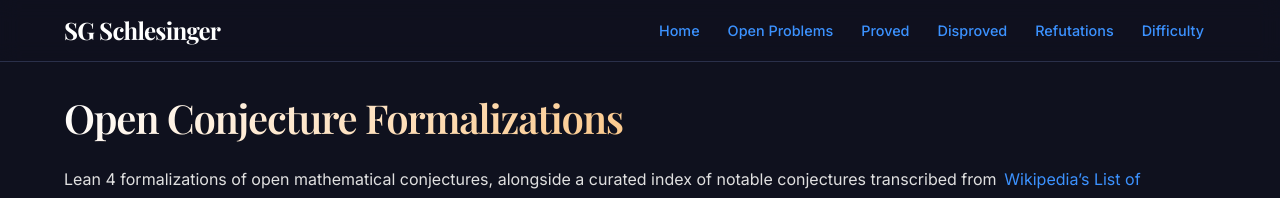
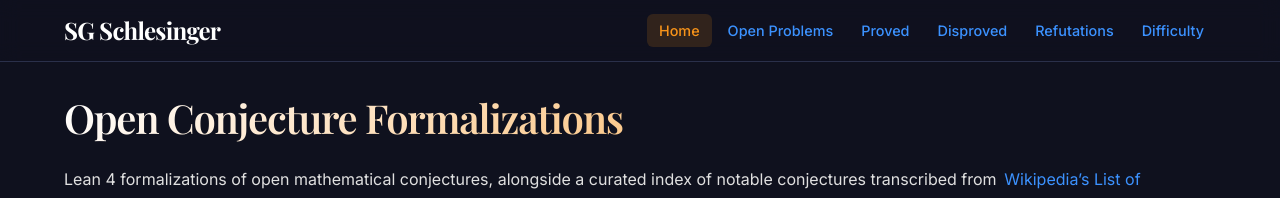
Before and after one commit to SamuelSchlesinger/open-conjecture-formalizations, a Jekyll site: the page built from README.md, in a window 1280 px wide. Shown: the top 198 px of the page. Built offline with Jekyll 4.4.1, drawn with Linux system fonts in a browser that asks for light colours; nearby versions of some CDN libraries; some web fonts are replaced.

Commit message:
Fix index page routing and CSS filename conflict with primer theme

```diff
--- a/README.md
+++ b/README.md
@@ -2,6 +2,7 @@
 title: Home
 layout: default
 nav_order: 1
+permalink: /
 ---
 
 # Open Conjecture Formalizations
--- a/_layouts/default.html
+++ b/_layouts/default.html
@@ -5,7 +5,7 @@
     <meta name="viewport" content="width=device-width, initial-scale=1.0">
     <meta name="description" content="{{ page.title | default: site.title }} — {{ site.description }}">
     <title>{{ page.title | default: site.title }} — {{ site.title }}</title>
-    <link rel="stylesheet" href="{{ '/assets/css/style.css' | relative_url }}">
+    <link rel="stylesheet" href="{{ '/assets/css/custom.css' | relative_url }}">
     <script src="https://kit.fontawesome.com/3b83e0293b.js" crossorigin="anonymous"></script>
     <link rel="preload" href="https://fonts.googleapis.com/css2?family=Inter:wght@300;400;500;600;700&family=Playfair+Display:ital,wght@0,400;0,600;0,700;1,400&display=swap" as="style">
 </head>
```
Also changed, not shown: open-problems/README.md (+1 -0 lines), assets/css/custom.css (renamed from assets/css/style.css).
